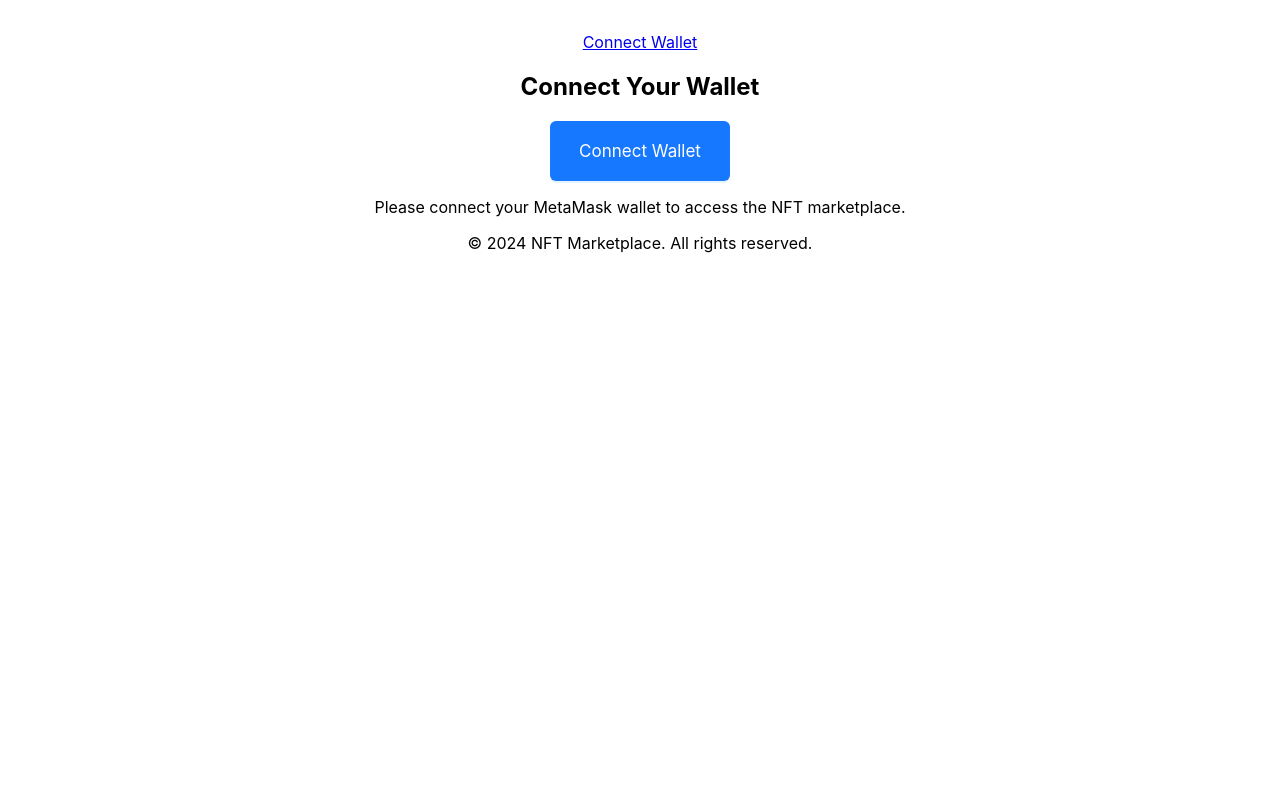
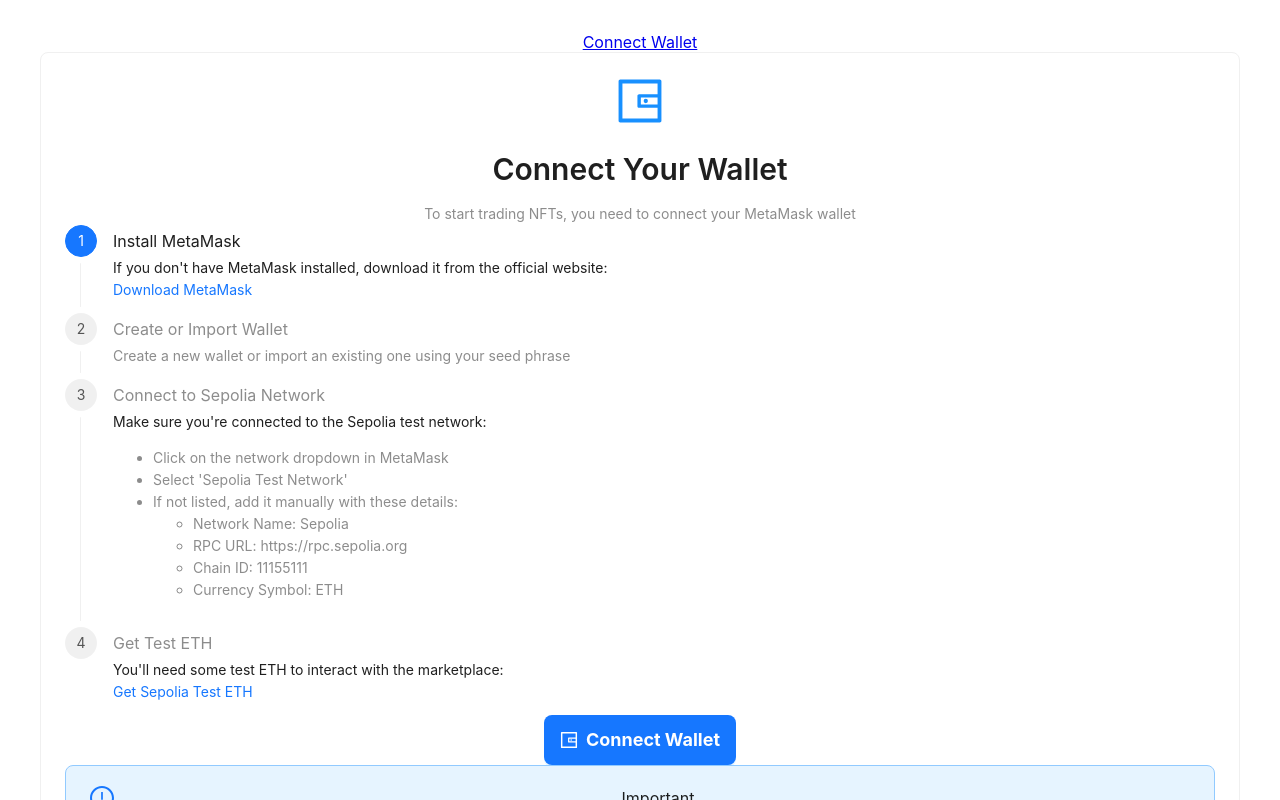
Before and after one commit to Guo-Yifei/contentguard-nft-marketplace, a React (Vite) app: page /login in a window 1280 px wide. Shown: the top 800 px of the page. Built offline with nearby package versions, Linux system fonts and the light colour scheme.

Commit message:
working on connecting wallet

```diff
--- a/src/App.jsx
+++ b/src/App.jsx
@@ -54,34 +54,34 @@
                 <div className="flex space-x-4">
                   <Menu theme="dark" defaultActive="1" className="el-menu-demo" mode="horizontal">
                     <Menu.Item index="1">
-                      <Link to="/" className="text-gray-300 hover:text-white">
-                        Marketplace
+                      <Link to="/" className="text-gray-300 hover:text-white font-extrabold">
+                        <span style={{ color: '#fff', fontWeight: '800' }}>Marketplace</span>
                       </Link>
                     </Menu.Item>
                     <Menu.Item index="2">
-                      <Link to="/create-nft" className="text-gray-300 hover:text-white">
-                        Create NFT
+                      <Link to="/create-nft" className="text-gray-300 hover:text-white font-extrabold">
+                        <span style={{ color: '#fff', fontWeight: '800' }}>Create NFT</span>
                       </Link>
                     </Menu.Item>
-                    <Menu.Item index="3"><Link to="/my-assets" className="text-gray-300 hover:text-white">
-                      My Assets
+                    <Menu.Item index="3"><Link to="/my-assets" className="text-gray-300 hover:text-white font-extrabold">
+                      <span style={{ color: '#fff', fontWeight: '800' }}>My Assets</span>
                     </Link></Menu.Item>
-                    <Menu.Item index="4"><Link to="/notifications" className="text-gray-300 hover:text-white">
-                      Cart
+                    <Menu.Item index="4"><Link to="/notifications" className="text-gray-300 hover:text-white font-extrabold">
+                    <span style={{ color: '#fff', fontWeight: '800' }}>Transactions</span>
                     </Link></Menu.Item>
 
                     <Menu.Item key="wallet" style={{ marginLeft: 'auto', cursor: 'default' }} disabled={false}>
-                      <span style={{ color: '#fff' }}>Wallet: </span>
-                      <span style={{ color: '#d97706' }}>{walletAddress.slice(0, 6)}...{walletAddress.slice(-4)}</span>
+                      <span style={{ color: '#fff', fontWeight: '800' }}>Wallet: </span>
+                      <span style={{ color: '#d97706', fontWeight: '800' }}>{walletAddress.slice(0, 6)}...{walletAddress.slice(-4)}</span>
                     </Menu.Item>
 
                     <Menu.Item key="balance" style={{ cursor: 'default' }} disabled={false}>
-                      <span style={{ color: '#fff' }}>Balance: </span>
-                      <span style={{ color: '#4ade80' }}>{balance} ETH</span>
+                      <span style={{ color: '#fff', fontWeight: '800' }}>Balance: </span>
+                      <span style={{ color: '#4ade80', fontWeight: '800' }}>{balance} ETH</span>
                     </Menu.Item>
 
                     <Menu.Item key="logout">
-                      <span onClick={handleLogout}>Logout</span>
+                      <span onClick={handleLogout} style={{ fontWeight: '800' }}>Logout</span>
                     </Menu.Item>
                   </Menu>
                 </div>
@@ -89,7 +89,7 @@
             </div>
             <div className="flex items-center space-x-4">
               {walletAddress ? (<></>) : (
-                <Link to="/login" className="text-gray-300 hover:text-white">
+                <Link to="/login" className="text-gray-300 hover:text-white font-extrabold">
                   Connect Wallet
                 </Link>
               )}
@@ -124,9 +124,9 @@
           </Routes>
         </main>
 
-        <footer className="bg-gray-800 text-white mt-12 py-8">
+        <footer className="bg-gray-800 text-white mt-12 py-8" style={{marginTop: '30px'}}>
           <div className="container mx-auto px-4 text-center">
-            <p>&copy; 2024 NFT Marketplace. All rights reserved.</p>
+            <p>&copy; 2025 NFT Marketplace. All rights reserved.</p>
           </div>
         </footer>
       </div>
--- a/src/components/NFTDetail.jsx
+++ b/src/components/NFTDetail.jsx
@@ -6,6 +6,7 @@
 import { CONTRACT_ADDRESSES } from '../contracts/config.js';
 import MARKETPLACE_ABI from '../contracts/Marketplace.json';
 import NFT_ABI from '../contracts/NFT.json';
+import { message } from 'antd';
 
 const { Title, Text } = Typography;
 const IPFS_GATEWAY = 'https://ipfs.io/ipfs/';
@@ -272,6 +273,57 @@
     }
   };
 
+  const handleListForSale = async () => {
+    try {
+      if (!window.ethereum) {
+        throw new Error('Please install MetaMask to use this application');
+      }
+
+      const provider = new ethers.BrowserProvider(window.ethereum);
+      const signer = await provider.getSigner();
+
+      // Initialize contracts
+      const marketplaceContract = new ethers.Contract(
+        CONTRACT_ADDRESSES.sepolia.marketplace,
+        MARKETPLACE_ABI.abi,
+        signer
+      );
+
+      const nftContract = new ethers.Contract(
+        CONTRACT_ADDRESSES.sepolia.nft,
+        NFT_ABI.abi,
+        signer
+      );
+
+      // Get listing fee
+      const listingFee = await marketplaceContract.getListingFee();
+
+      // Approve marketplace to handle NFT
+      const approveTx = await nftContract.approve(
+        CONTRACT_ADDRESSES.sepolia.marketplace,
+        id
+      );
+      await approveTx.wait();
+
+      // List NFT on marketplace
+      const priceInWei = ethers.parseEther('0.01'); // Default price
+      const listTx = await marketplaceContract.createMarketItem(
+        CONTRACT_ADDRESSES.sepolia.nft,
+        id,
+        priceInWei,
+        { value: listingFee }
+      );
+      await listTx.wait();
+
+      message.success('NFT listed for sale successfully!');
+      // Refresh the page to update the UI
+      window.location.reload();
+    } catch (error) {
+      console.error('Error listing NFT:', error);
+      message.error('Failed to list NFT: ' + error.message);
+    }
+  };
+
   if (loading) {
     return (
       <div className="flex justify-center items-center min-h-screen">
@@ -331,6 +383,17 @@
               }
             />
             <div className="mt-6" style={{marginTop: '15px'}}>
+              {!nft.isListed && nft.isOriginalOwner ? (
+                <Button
+                  type="primary"
+                  icon={<TagOutlined />}
+                  onClick={handleListForSale}
+                  size="large"
+                  block
+                >
+                  List for Sale
+                </Button>
+              ) : (
                 <Button
                   type={isDisabled ? 'default' : 'primary'}
                   icon={<ShoppingCartOutlined />}
@@ -342,6 +405,7 @@
                   {!marketItemId ? 'Not Listed for Sale' :
                    isDisabled ? 'Withdraw' : 'Purchase'}
                 </Button>
+              )}
             </div>
           </Card>
         </Col>
--- a/src/components/WalletLogin.jsx
+++ b/src/components/WalletLogin.jsx
@@ -1,6 +1,10 @@
 import React, { useState } from 'react';
 import { useNavigate } from 'react-router-dom';
-import { Button } from 'antd';
+import { Button, Card, Steps, Typography, Alert } from 'antd';
+import { WalletOutlined, CheckCircleOutlined, ExclamationCircleOutlined } from '@ant-design/icons';
+
+const { Title, Text } = Typography;
+const { Step } = Steps;
 
 const WalletLogin = () => {
   const [loading, setLoading] = useState(false);
@@ -34,28 +38,108 @@
   };
 
   return (
-    <div className="min-h-screen flex items-center justify-center bg-gray-100">
-      <div className="max-w-md w-full bg-white rounded-lg shadow-lg p-8">
-        <h2 className="text-2xl font-bold text-center mb-8">Connect Your Wallet</h2>
+    <div className="min-h-screen flex items-center justify-center bg-gray-100 p-4">
+      <Card className="w-full max-w-2xl shadow-xl">
+        <div className="text-center mb-8">
+          <WalletOutlined style={{ fontSize: '48px', color: '#1890ff' }} />
+          <Title level={2} className="mt-4 font-extrabold">Connect Your Wallet</Title>
+          <Text type="secondary" className="text-lg">
+            To start trading NFTs, you need to connect your MetaMask wallet
+          </Text>
+        </div>
 
+        <div className="mb-8">
+          <Steps direction="vertical" current={0}>
+            <Step
+              title="Install MetaMask"
+              description={
+                <div className="mt-2">
+                  <Text>If you don't have MetaMask installed, download it from the official website:</Text>
+                  <div className="mt-2">
+                    <a
+                      href="https://metamask.io/download/"
+                      target="_blank"
+                      rel="noopener noreferrer"
+                      className="text-blue-500 hover:text-blue-700 font-bold"
+                    >
+                      Download MetaMask
+                    </a>
+                  </div>
+                </div>
+              }
+            />
+            <Step
+              title="Create or Import Wallet"
+              description="Create a new wallet or import an existing one using your seed phrase"
+            />
+            <Step
+              title="Connect to Sepolia Network"
+              description={
+                <div>
+                  <Text>Make sure you're connected to the Sepolia test network:</Text>
+                  <ul className="list-disc pl-6 mt-2">
+                    <li>Click on the network dropdown in MetaMask</li>
+                    <li>Select 'Sepolia Test Network'</li>
+                    <li>If not listed, add it manually with these details:
+                      <ul className="list-disc pl-6 mt-1">
+                        <li>Network Name: Sepolia</li>
+                        <li>RPC URL: https://rpc.sepolia.org</li>
+                        <li>Chain ID: 11155111</li>
+                        <li>Currency Symbol: ETH</li>
+                      </ul>
+                    </li>
+                  </ul>
+                </div>
+              }
+            />
+            <Step
+              title="Get Test ETH"
+              description={
+                <div>
+                  <Text>You'll need some test ETH to interact with the marketplace:</Text>
+                  <div className="mt-2">
+                    <a
+                      href="https://sepoliafaucet.com/"
+                      target="_blank"
+                      rel="noopener noreferrer"
+                      className="text-blue-500 hover:text-blue-700 font-bold"
+                    >
+                      Get Sepolia Test ETH
+                    </a>
+                  </div>
+                </div>
+              }
+            />
+          </Steps>
+        </div>
+
+        <div className="text-center">
           <Button
             onClick={handleConnectWallet}
             loading={loading}
             type="primary"
-          className="w-full"
+            size="large"
+            className="w-full max-w-xs"
             style={{
-            width: '180px',
-            height: '60px',
-            fontSize: '17px',
+              height: '50px',
+              fontSize: '18px',
+              fontWeight: 'bold',
             }}
+            icon={<WalletOutlined />}
           >
             {loading ? 'Connecting...' : 'Connect Wallet'}
           </Button>
 
-        <div className="mt-6 text-center text-sm text-gray-500">
-          <p>Please connect your MetaMask wallet to access the NFT marketplace.</p>
+          <Alert
+            message="Important"
+            description="Make sure you're using MetaMask and connected to the Sepolia network before connecting your wallet."
+            type="info"
+            showIcon
+            icon={<ExclamationCircleOutlined />}
+            className="mt-6"
+          />
         </div>
-      </div>
+      </Card>
     </div>
   );
 };
```
Also changed, not shown: src/components/CreateNFT.jsx (+72 -26 lines). Lines whose indentation alone changed are shown as unchanged.
